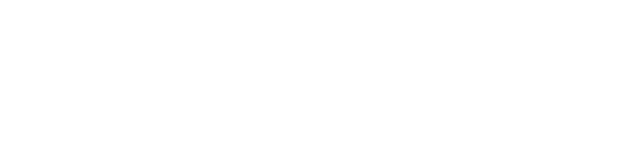
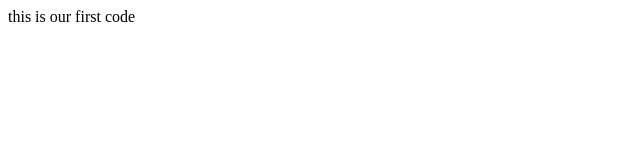
Before and after one commit to Gwaliwa/git-example-project, a plain HTML site: page index.html in a window 1280 px wide. Shown: the whole page, without its empty margins (0-640 px from the left). Drawn offline with Linux system fonts and the light colour scheme.

Commit message:
second commit

```diff
--- a/index.html
+++ b/index.html
@@ -1,2 +1,5 @@
 <div id="HTML"></div>
 <div id="HTML"></div>
+<body>
+    <p>this is our first code</p>
+</body>
```
